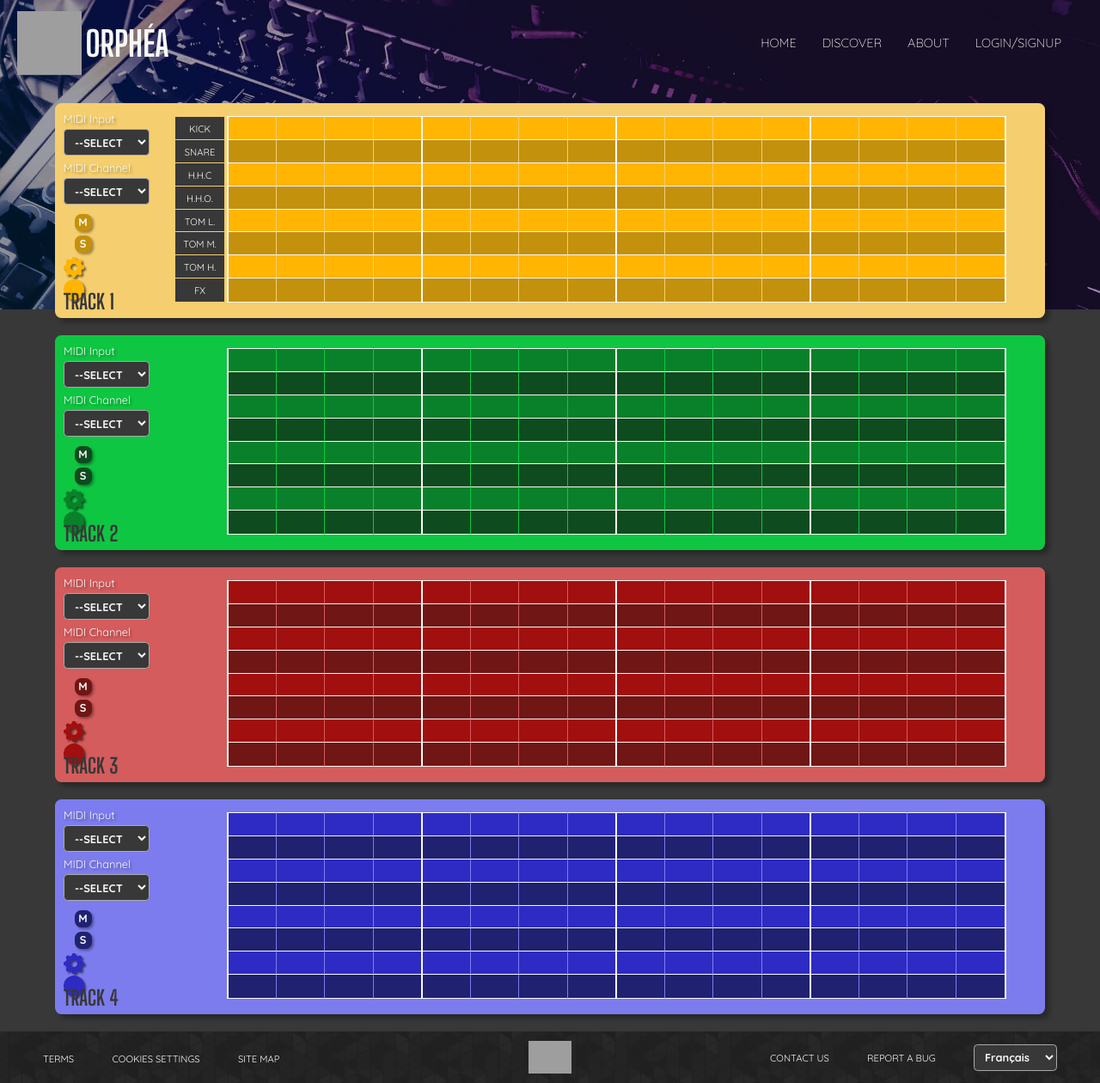
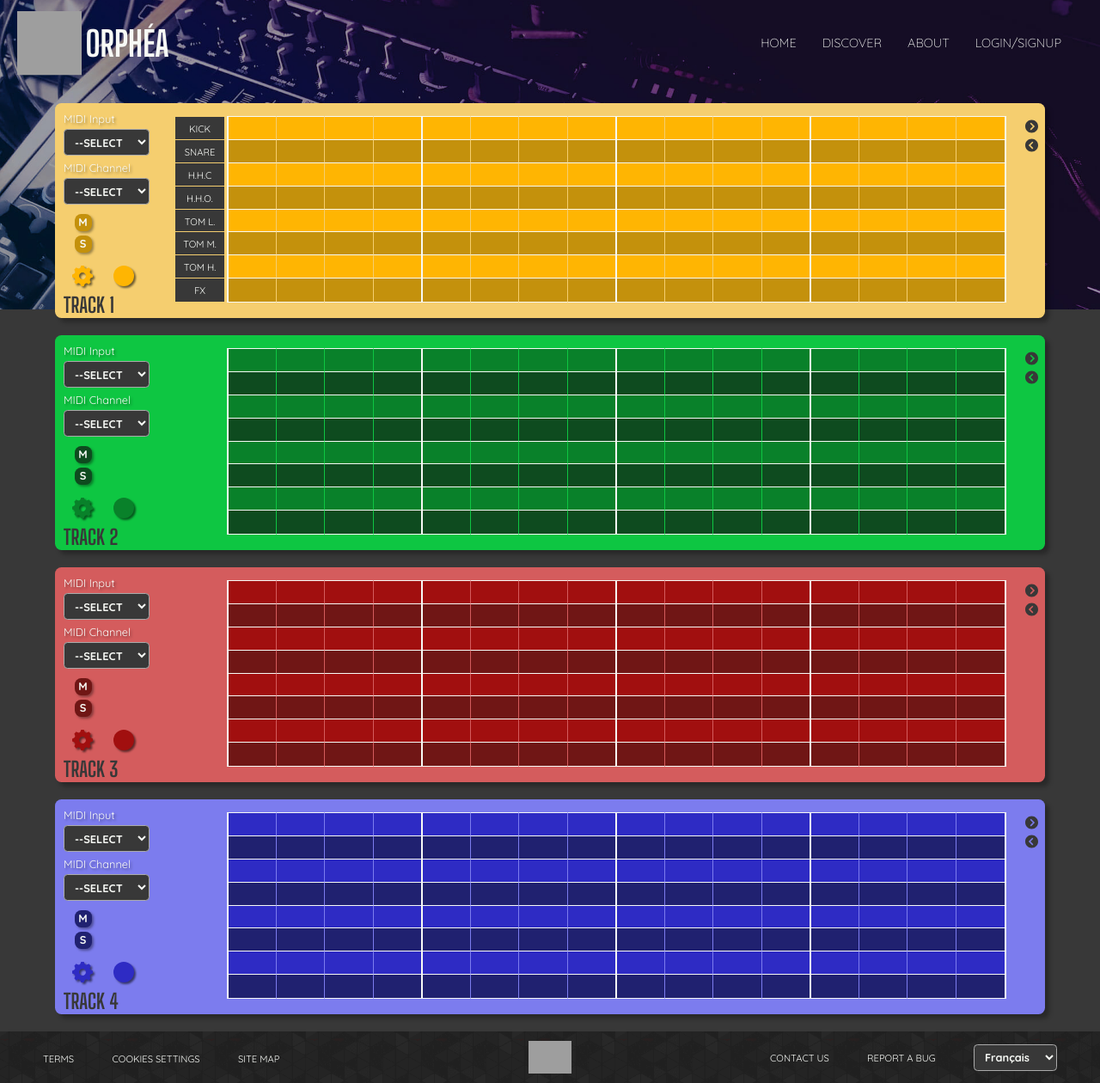
Before and after one commit to HadrienVerrier/ORPHEA, a PHP site: page /compose.html in a window 1280 px wide. Shown: the whole page at 86% size. Run offline with PHP 8.4, Linux system fonts and the light colour scheme; grey boxes are pictures that could not be loaded.

Commit message:
Add previous and next button

```diff
--- a/compose.html
+++ b/compose.html
@@ -435,6 +435,15 @@
                         <label for="t1_n8_16"></label>
                     </div>
                 </div>
+                <svg class="next-page" xmlns="http://www.w3.org/2000/svg" width="24" height="24" viewBox="0 0 24 24">
+                    <path
+                        d="M12 0c-6.627 0-12 5.373-12 12s5.373 12 12 12 12-5.373 12-12-5.373-12-12-12zm-1.218 19l-1.782-1.75 5.25-5.25-5.25-5.25 1.782-1.75 6.968 7-6.968 7z" />
+                </svg>
+                <svg class="previous-page" xmlns="http://www.w3.org/2000/svg" width="24" height="24"
+                    viewBox="0 0 24 24">
+                    <path
+                        d="M12 0c-6.627 0-12 5.373-12 12s5.373 12 12 12 12-5.373 12-12-5.373-12-12-12zm-1.218 19l-1.782-1.75 5.25-5.25-5.25-5.25 1.782-1.75 6.968 7-6.968 7z" />
+                </svg>
             </div>
             <div id="t2" data-type="drums" data-synth='original'>
                 <div class="controls">
@@ -761,6 +770,15 @@
                         <label for="t2_n8_16"></label>
                     </div>
                 </div>
+                <svg class="next-page" xmlns="http://www.w3.org/2000/svg" width="24" height="24" viewBox="0 0 24 24">
+                    <path
+                        d="M12 0c-6.627 0-12 5.373-12 12s5.373 12 12 12 12-5.373 12-12-5.373-12-12-12zm-1.218 19l-1.782-1.75 5.25-5.25-5.25-5.25 1.782-1.75 6.968 7-6.968 7z" />
+                </svg>
+                <svg class="previous-page" xmlns="http://www.w3.org/2000/svg" width="24" height="24"
+                    viewBox="0 0 24 24">
+                    <path
+                        d="M12 0c-6.627 0-12 5.373-12 12s5.373 12 12 12 12-5.373 12-12-5.373-12-12-12zm-1.218 19l-1.782-1.75 5.25-5.25-5.25-5.25 1.782-1.75 6.968 7-6.968 7z" />
+                </svg>
             </div>
             <div id="t3" data-type="drums" data-synth='original'>
                 <div class="controls">
@@ -1087,6 +1105,15 @@
                         <label for="t3_n8_16"></label>
                     </div>
                 </div>
+                <svg class="next-page" xmlns="http://www.w3.org/2000/svg" width="24" height="24" viewBox="0 0 24 24">
+                    <path
+                        d="M12 0c-6.627 0-12 5.373-12 12s5.373 12 12 12 12-5.373 12-12-5.373-12-12-12zm-1.218 19l-1.782-1.75 5.25-5.25-5.25-5.25 1.782-1.75 6.968 7-6.968 7z" />
+                </svg>
+                <svg class="previous-page" xmlns="http://www.w3.org/2000/svg" width="24" height="24"
+                    viewBox="0 0 24 24">
+                    <path
+                        d="M12 0c-6.627 0-12 5.373-12 12s5.373 12 12 12 12-5.373 12-12-5.373-12-12-12zm-1.218 19l-1.782-1.75 5.25-5.25-5.25-5.25 1.782-1.75 6.968 7-6.968 7z" />
+                </svg>
             </div>
             <div id="t4" data-type="drums" data-synth='original'>
                 <div class="controls">
@@ -1414,6 +1441,15 @@
                         <label for="t4_n8_16"></label>
                     </div>
                 </div>
+                <svg class="next-page" xmlns="http://www.w3.org/2000/svg" width="24" height="24" viewBox="0 0 24 24">
+                    <path
+                        d="M12 0c-6.627 0-12 5.373-12 12s5.373 12 12 12 12-5.373 12-12-5.373-12-12-12zm-1.218 19l-1.782-1.75 5.25-5.25-5.25-5.25 1.782-1.75 6.968 7-6.968 7z" />
+                </svg>
+                <svg class="previous-page" xmlns="http://www.w3.org/2000/svg" width="24" height="24"
+                    viewBox="0 0 24 24">
+                    <path
+                        d="M12 0c-6.627 0-12 5.373-12 12s5.373 12 12 12 12-5.373 12-12-5.373-12-12-12zm-1.218 19l-1.782-1.75 5.25-5.25-5.25-5.25 1.782-1.75 6.968 7-6.968 7z" />
+                </svg>
             </div>
         </section>
     </main>
--- a/css/_compose.scss
+++ b/css/_compose.scss
@@ -36,6 +36,7 @@ main#compose {
 			box-shadow: $shadow;
 			border-radius: $borderRadius * 0.5;
 			overflow: hidden;
+			position: relative;
 			.controls {
 				position: relative;
 				box-sizing: border-box;
@@ -67,6 +68,7 @@ main#compose {
 					input[type="checkbox"] {
 						display: none;
 						& + label {
+							cursor: pointer;
 							display: block;
 							background-color: $main;
 							width: 2rem;
@@ -88,11 +90,16 @@ main#compose {
 						line-height: 0;
 						text-indent: 0;
 						position: absolute;
-						bottom: -2rem;
+						bottom: -3rem;
+					}
+					div[id^="pan"] {
+						display: none;
 					}
 					svg {
+						cursor: pointer;
 						filter: drop-shadow(2px 2px 1px rgba(0, 0, 0, 0.555));
 						display: inline-block;
+						margin: 1rem;
 					}
 				}
 			}
@@ -110,6 +117,7 @@ main#compose {
 					input {
 						display: none;
 						& + label {
+							cursor: pointer;
 							display: block;
 							width: 100%;
 							height: 100%;
@@ -128,6 +136,18 @@ main#compose {
 						}
 					}
 				}
+			}
+			.next-page,
+			.previous-page {
+				fill: $background;
+				position: absolute;
+				right: 0.8rem;
+				top: 1.5rem;
+				width: 1.5rem;
+			}
+			.previous-page {
+				top: 3.7rem;
+				transform: rotateZ(180deg);
 			}
 		}
 		@for $n from 1 through 4 {
@@ -198,6 +218,12 @@ main#compose {
 						}
 					}
 				}
+				.next-page,
+				.previous-page {
+					&:hover {
+						fill: var(--tdark);
+					}
+				}
 			}
 		}
 	}
--- a/css/main.css
+++ b/css/main.css
@@ -839,6 +839,7 @@ main#compose #tracks > div[id^="t"] {
           box-shadow: 5px 5px 5px rgba(0, 0, 0, 0.281);
   border-radius: 0.75rem;
   overflow: hidden;
+  position: relative;
 }
 
 main#compose #tracks > div[id^="t"] .controls {
@@ -884,6 +885,7 @@ main#compose #tracks > div[id^="t"] .controls > div input[type="checkbox"] {
 }
 
 main#compose #tracks > div[id^="t"] .controls > div input[type="checkbox"] + label {
+  cursor: pointer;
   display: block;
   background-color: #650076;
   width: 2rem;
@@ -906,13 +908,19 @@ main#compose #tracks > div[id^="t"] .controls > div .track-name {
   line-height: 0;
   text-indent: 0;
   position: absolute;
-  bottom: -2rem;
+  bottom: -3rem;
+}
+
+main#compose #tracks > div[id^="t"] .controls > div div[id^="pan"] {
+  display: none;
 }
 
 main#compose #tracks > div[id^="t"] .controls > div svg {
+  cursor: pointer;
   -webkit-filter: drop-shadow(2px 2px 1px rgba(0, 0, 0, 0.555));
           filter: drop-shadow(2px 2px 1px rgba(0, 0, 0, 0.555));
   display: inline-block;
+  margin: 1rem;
 }
 
 main#compose #tracks > div[id^="t"] div[id^="seq"] {
@@ -938,6 +946,7 @@ main#compose #tracks > div[id^="t"] div[id^="seq"] > div input {
 }
 
 main#compose #tracks > div[id^="t"] div[id^="seq"] > div input + label {
+  cursor: pointer;
   display: block;
   width: 100%;
   height: 100%;
@@ -956,6 +965,21 @@ main#compose #tracks > div[id^="t"] div[id^="seq"] > div input + label:nth-of-ty
 main#compose #tracks > div[id^="t"] div[id^="seq"] > div input:checked + label {
   background-color: #f7f9f5 !important;
   border: 1px solid #383838 !important;
+}
+
+main#compose #tracks > div[id^="t"] .next-page,
+main#compose #tracks > div[id^="t"] .previous-page {
+  fill: #383838;
+  position: absolute;
+  right: 0.8rem;
+  top: 1.5rem;
+  width: 1.5rem;
+}
+
+main#compose #tracks > div[id^="t"] .previous-page {
+  top: 3.7rem;
+  -webkit-transform: rotateZ(180deg);
+          transform: rotateZ(180deg);
 }
 
 main#compose #tracks div#t1 {
@@ -1021,6 +1045,11 @@ main#compose #tracks div#t1 div[id^="seq"] > div:nth-of-type(2n) input + label {
   background-color: var(--tdark);
 }
 
+main#compose #tracks div#t1 .next-page:hover,
+main#compose #tracks div#t1 .previous-page:hover {
+  fill: var(--tdark);
+}
+
 main#compose #tracks div#t2 {
   --tmain: #09812a;
   --tlight: #0ec642;
@@ -1049,6 +1078,11 @@ main#compose #tracks div#t2 div[id^="seq"] > div input + label {
 
 main#compose #tracks div#t2 div[id^="seq"] > div:nth-of-type(2n) input + label {
   background-color: var(--tdark);
+}
+
+main#compose #tracks div#t2 .next-page:hover,
+main#compose #tracks div#t2 .previous-page:hover {
+  fill: var(--tdark);
 }
 
 main#compose #tracks div#t3 {
@@ -1081,6 +1115,11 @@ main#compose #tracks div#t3 div[id^="seq"] > div:nth-of-type(2n) input + label {
   background-color: var(--tdark);
 }
 
+main#compose #tracks div#t3 .next-page:hover,
+main#compose #tracks div#t3 .previous-page:hover {
+  fill: var(--tdark);
+}
+
 main#compose #tracks div#t4 {
   --tmain: #2e2bc4;
   --tlight: #7c7cee;
@@ -1110,4 +1149,9 @@ main#compose #tracks div#t4 div[id^="seq"] > div input + label {
 main#compose #tracks div#t4 div[id^="seq"] > div:nth-of-type(2n) input + label {
   background-color: var(--tdark);
 }
+
+main#compose #tracks div#t4 .next-page:hover,
+main#compose #tracks div#t4 .previous-page:hover {
+  fill: var(--tdark);
+}
 /*# sourceMappingURL=main.css.map */
```
Also changed, not shown: 1 other file.
